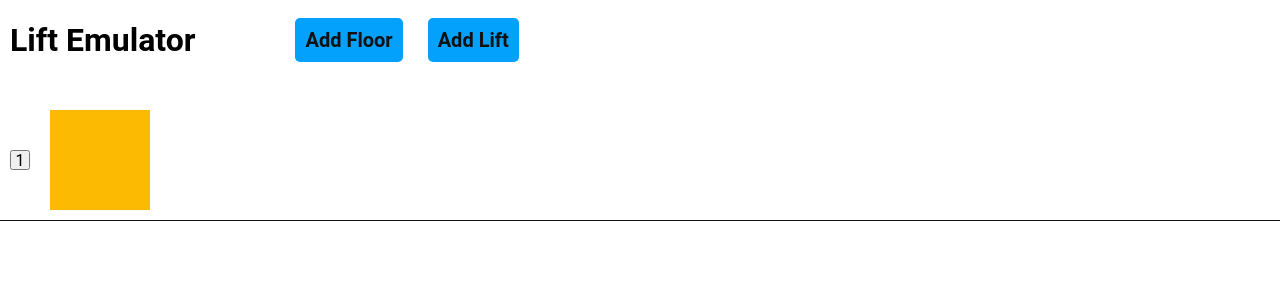
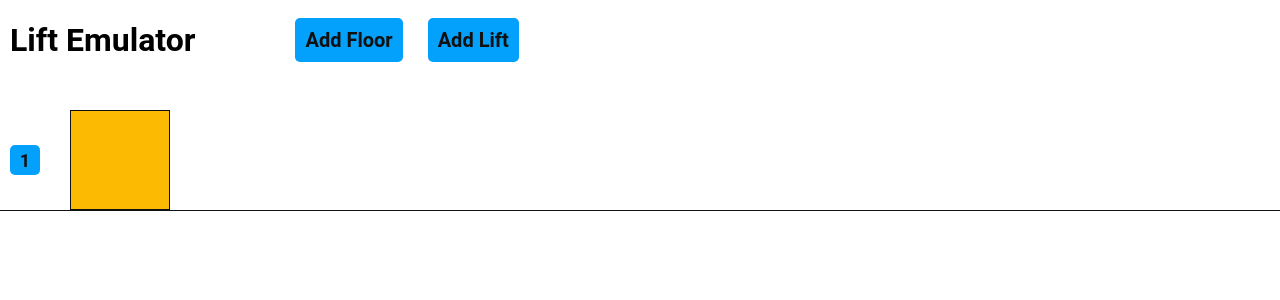
Before and after one commit to oncefirefly/Lift-Emulator, a Vue app: page / in a window 1280 px wide. Shown: the top 300 px of the page. Built offline with nearby package versions, Linux system fonts and the light colour scheme.

Commit message:
callLift & getClosestEmptyLiftId methods added

```diff
--- a/src/App.vue
+++ b/src/App.vue
@@ -31,13 +31,6 @@ export default {
       alert("Please add floors.");
     },
   },
-
-  watch: {
-    floors() {
-      console.log(this.lifts.length);
-      console.log(this.floors);
-    },
-  },
 };
 </script>
 
--- a/src/components/LiftEmulatorFloors.vue
+++ b/src/components/LiftEmulatorFloors.vue
@@ -18,16 +18,46 @@ export default {
   components: {
     LiftEmulatorLift,
   },
+
+  methods: {
+    getClosestEmptyLiftId(destFloor) {
+      return this.lifts
+        .filter((lift) => lift.busy !== true) // looking for empty not-busy lift
+        .reduce((prev, curr) => {
+          // getting the closest lift
+          return Math.abs(curr.currFloor - destFloor) <
+            Math.abs(prev.currFloor - destFloor)
+            ? curr
+            : prev;
+        }).id;
+    },
+
+    callLift(destFloor) {
+      // if there's any lift with the same current floor as the destination floor => do nothing
+      if (this.lifts.filter((lift) => lift.currFloor === destFloor).length) {
+        console.log("I'm chillin");
+        return;
+      }
+
+      const closestLiftId = this.getClosestEmptyLiftId(destFloor);
+
+      this.lifts.filter((lift) => lift.id === closestLiftId)[0].currFloor =
+        destFloor;
+    },
+  },
 };
 </script>
 
 <template v-if="floors.length">
   <div class="floors">
     <div v-for="(floor, index) in floors" :key="index" class="floor">
-      <button class="floor_btn">{{ floor }}</button>
+      <button @click="callLift(floor)" class="floor_btn">
+        {{ floor }}
+      </button>
       <div
         v-for="lift in lifts.filter((lift) => lift.currFloor === floor)"
         :key="lift.id"
+        :style="{ position: 'absolute', left: 70 + (lift.id - 1) * 120 + 'px' }"
         class="lift-container"
       >
         <LiftEmulatorLift />
@@ -44,8 +74,8 @@ export default {
 
 .floor {
   width: 100vw;
-  height: 120px;
-  padding: 10px;
+  height: 110px;
+  padding: 10px 10px 0 10px;
   display: flex;
   align-items: center;
   justify-content: flex-start;
@@ -53,14 +83,17 @@ export default {
 }
 
 .floor_btn {
-  width: 20px;
-  height: 20px;
+  margin-right: 20px;
+  width: 30px;
+  height: 30px;
+  border: none;
+  border-radius: 5px;
   display: flex;
   align-items: center;
   justify-content: center;
-}
-
-.lift-container:not(:first-child) {
-  margin-left: 20px;
+  font-size: 18px;
+  font-weight: 700;
+  color: #111;
+  background: #03a1fc;
 }
 </style>
--- a/src/components/LiftEmulatorLift.vue
+++ b/src/components/LiftEmulatorLift.vue
@@ -8,6 +8,7 @@ export default {};
 
 <style scoped>
 .lift {
+  border: 1px solid #111;
   width: 100px;
   height: 100px;
   background: #fcba03;
```
